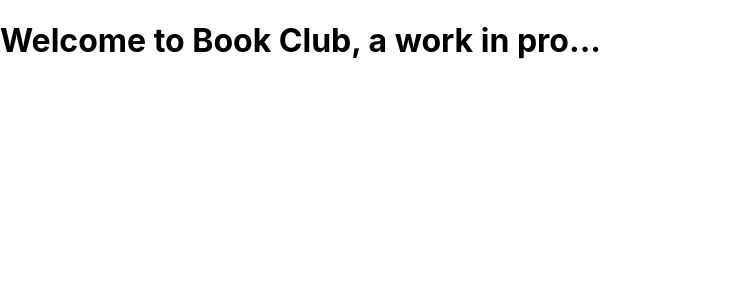
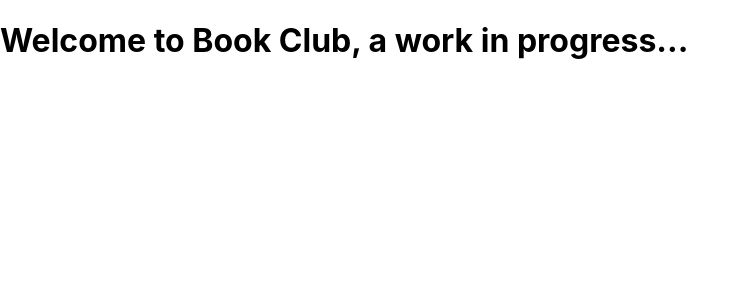
Before and after one commit to TheCarlosAlfaro/book-club, a Next.js app: page / in a window 1280 px wide. Shown: the top 300 px of the page, without its empty margins (0-748 px from the left). Built offline with nearby package versions, Linux system fonts and the light colour scheme.

Commit message:
testing build to vercel

```diff
--- a/pages/index.js
+++ b/pages/index.js
@@ -3,7 +3,7 @@ import React from 'react';
 export default function index() {
   return (
     <div>
-      <h1>Welcome to Book Club, a work in pro...</h1>
+      <h1>Welcome to Book Club, a work in progress...</h1>
     </div>
   );
 }
```
